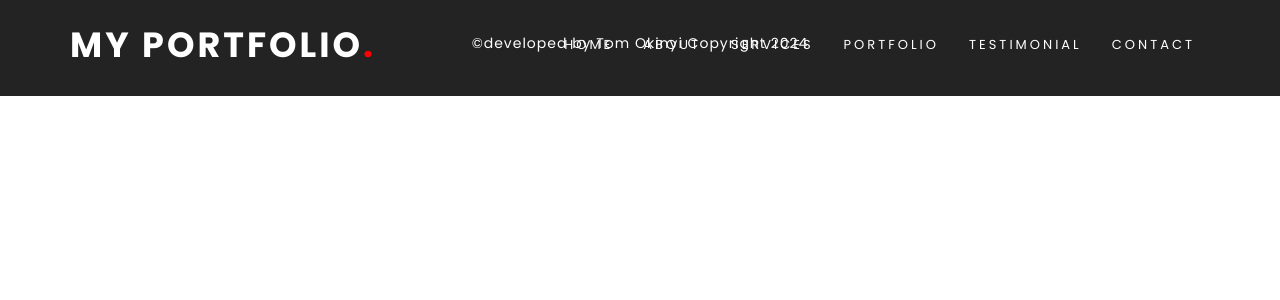
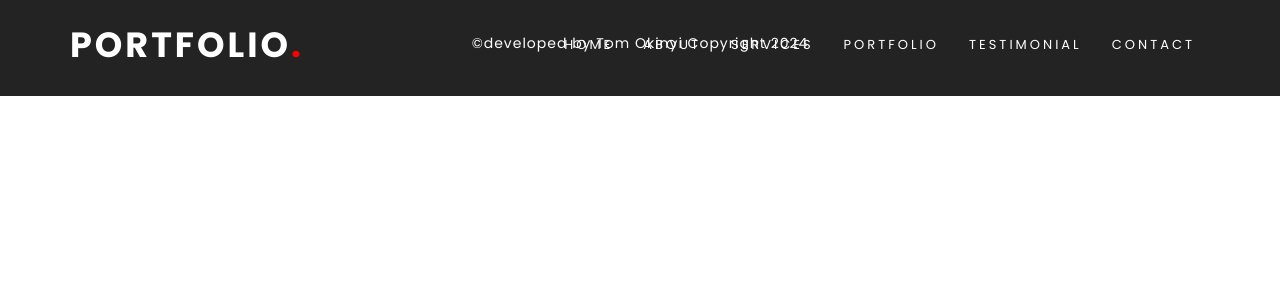
Before and after one commit to onyangotom/Personal-Portfolio, a Django app: template templates/base.html in a window 1280 px wide. Shown: the top 300 px of the page. Run offline with Django 5.2, Linux system fonts and the light colour scheme; the template is opened without the code that fills it, so the values that code supplies are empty; some libraries are stand-ins or nearby versions.

Commit message:
stack model

```diff
--- a/templates/base.html
+++ b/templates/base.html
@@ -20,7 +20,7 @@
             <button type="button" class="navbar-toggle" data-toggle="collapse" data-target=".navbar-main-collapse">
                 <i class="fa fa-bars"></i>
             </button>
-            <a class="navbar-brand page-scroll" href="/"> MY PORTFOLIO<span>.</span> </a>
+            <a class="navbar-brand page-scroll" href="/"> PORTFOLIO<span>.</span> </a>
         </div>
         <div class="collapse navbar-collapse navbar-right navbar-main-collapse">
             <ul class="nav navbar-nav">
```
